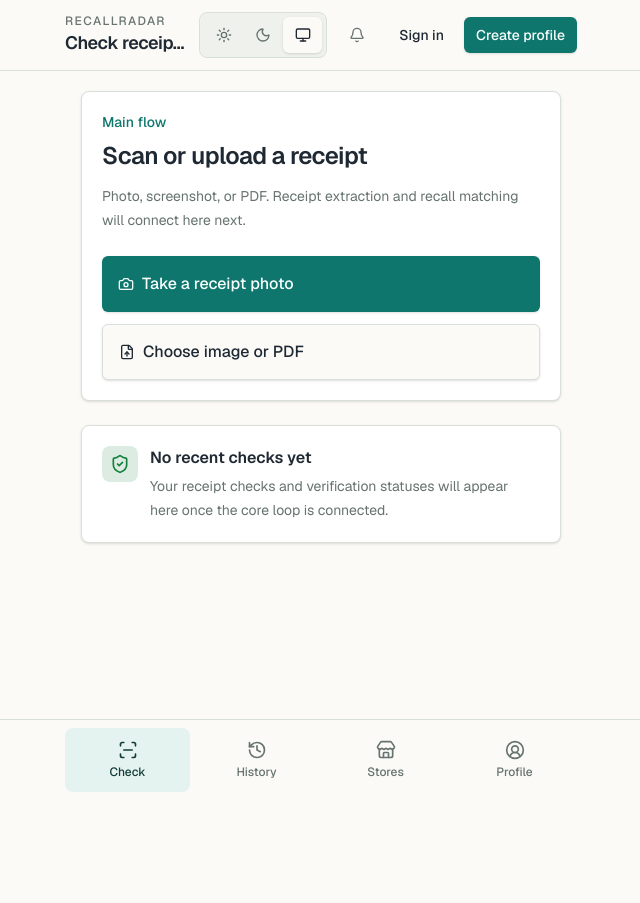
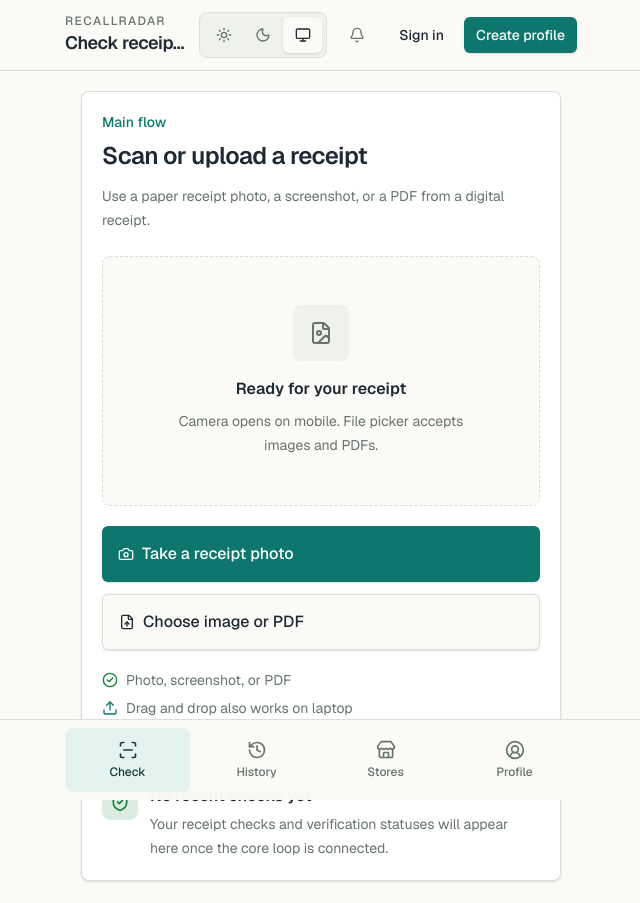
Before and after one commit to vic-corp-code/recallradar, a Next.js app: page /check in a window 1280 px wide. Shown: the top 903 px of the page, without its empty margins (319-959 px from the left). Before the commit the page ends 800 px from the top, so only its background shows below. Built offline with nearby package versions, Linux system fonts and the light colour scheme; no server answers.

Commit message:
Add receipt upload panel

```diff
--- a/src/app/(app)/check/page.tsx
+++ b/src/app/(app)/check/page.tsx
@@ -1,35 +1,11 @@
-import { Camera, FileUp, ShieldCheck } from "lucide-react";
+import { Clock3, ShieldCheck } from "lucide-react";
 
-import { Button } from "@/components/ui/button";
+import { UploadPanel } from "@/components/receipt/upload-panel";
 
 export default function CheckPage() {
   return (
     <div className="space-y-6">
-      <section className="rounded-lg border border-border bg-card p-5 shadow-sm">
-        <p className="text-sm font-medium text-primary">Main flow</p>
-        <h2 className="mt-2 text-2xl font-semibold tracking-tight">
-          Scan or upload a receipt
-        </h2>
-        <p className="mt-3 text-sm leading-6 text-muted-foreground">
-          Photo, screenshot, or PDF. Receipt extraction and recall matching will
-          connect here next.
-        </p>
-
-        <div className="mt-6 grid gap-3">
-          <Button className="h-14 justify-start text-base" type="button">
-            <Camera aria-hidden="true" />
-            Take a receipt photo
-          </Button>
-          <Button
-            className="h-14 justify-start text-base"
-            type="button"
-            variant="outline"
-          >
-            <FileUp aria-hidden="true" />
-            Choose image or PDF
-          </Button>
-        </div>
-      </section>
+      <UploadPanel />
 
       <section className="rounded-lg border border-border bg-card p-5 shadow-sm">
         <div className="flex items-start gap-3">
@@ -45,6 +21,21 @@ export default function CheckPage() {
           </div>
         </div>
       </section>
+
+      <section className="rounded-lg border border-border bg-card p-5 shadow-sm">
+        <div className="flex items-start gap-3">
+          <div className="rounded-lg bg-muted p-2 text-muted-foreground">
+            <Clock3 aria-hidden="true" className="size-5" />
+          </div>
+          <div>
+            <h3 className="font-semibold">Recent checks</h3>
+            <p className="mt-1 text-sm leading-6 text-muted-foreground">
+              Your latest receipt checks will appear here once extraction and
+              history are connected.
+            </p>
+          </div>
+        </div>
+      </section>
     </div>
   );
 }
--- /dev/null
+++ b/src/components/receipt/upload-panel.tsx
@@ -0,0 +1,287 @@
+"use client";
+
+import * as React from "react";
+import {
+  Camera,
+  CheckCircle2,
+  FileImage,
+  FileText,
+  FileUp,
+  Loader2,
+  RotateCcw,
+  Upload,
+  X,
+} from "lucide-react";
+
+import { Button } from "@/components/ui/button";
+import { cn } from "@/lib/utils";
+
+const ACCEPTED_FILE_TYPES = "image/*,.pdf";
+const MAX_FILE_SIZE_MB = 20;
+const MAX_FILE_SIZE_BYTES = MAX_FILE_SIZE_MB * 1024 * 1024;
+
+type SelectedReceipt = {
+  file: File;
+  previewUrl: string | null;
+};
+
+export function UploadPanel() {
+  const cameraInputRef = React.useRef<HTMLInputElement>(null);
+  const fileInputRef = React.useRef<HTMLInputElement>(null);
+  const [selectedReceipt, setSelectedReceipt] =
+    React.useState<SelectedReceipt | null>(null);
+  const [isPreparing, setIsPreparing] = React.useState(false);
+  const [isDragging, setIsDragging] = React.useState(false);
+  const [error, setError] = React.useState<string | null>(null);
+
+  React.useEffect(() => {
+    return () => {
+      if (selectedReceipt?.previewUrl) {
+        URL.revokeObjectURL(selectedReceipt.previewUrl);
+      }
+    };
+  }, [selectedReceipt?.previewUrl]);
+
+  function handleFiles(files: FileList | null) {
+    const file = files?.[0];
+
+    if (!file) {
+      return;
+    }
+
+    setError(null);
+
+    if (!isSupportedFile(file)) {
+      setError("Use a receipt photo, screenshot, or PDF.");
+      return;
+    }
+
+    if (file.size > MAX_FILE_SIZE_BYTES) {
+      setError(`Keep the file under ${MAX_FILE_SIZE_MB} MB.`);
+      return;
+    }
+
+    setIsPreparing(true);
+
+    window.setTimeout(() => {
+      setSelectedReceipt((current) => {
+        if (current?.previewUrl) {
+          URL.revokeObjectURL(current.previewUrl);
+        }
+
+        return {
+          file,
+          previewUrl: file.type.startsWith("image/")
+            ? URL.createObjectURL(file)
+            : null,
+        };
+      });
+      setIsPreparing(false);
+    }, 350);
+  }
+
+  function clearSelection() {
+    setSelectedReceipt((current) => {
+      if (current?.previewUrl) {
+        URL.revokeObjectURL(current.previewUrl);
+      }
+
+      return null;
+    });
+    setError(null);
+
+    if (cameraInputRef.current) {
+      cameraInputRef.current.value = "";
+    }
+
+    if (fileInputRef.current) {
+      fileInputRef.current.value = "";
+    }
+  }
+
+  return (
+    <section className="rounded-lg border border-border bg-card p-5 shadow-sm">
+      <div>
+        <p className="text-sm font-medium text-primary">Main flow</p>
+        <h2 className="mt-2 text-2xl font-semibold tracking-tight">
+          Scan or upload a receipt
+        </h2>
+        <p className="mt-3 text-sm leading-6 text-muted-foreground">
+          Use a paper receipt photo, a screenshot, or a PDF from a digital
+          receipt.
+        </p>
+      </div>
+
+      <div
+        className={cn(
+          "mt-6 rounded-lg border border-dashed border-border bg-background p-4 transition-colors",
+          isDragging && "border-primary bg-accent",
+        )}
+        onDragEnter={(event) => {
+          event.preventDefault();
+          setIsDragging(true);
+        }}
+        onDragLeave={(event) => {
+          event.preventDefault();
+          setIsDragging(false);
+        }}
+        onDragOver={(event) => event.preventDefault()}
+        onDrop={(event) => {
+          event.preventDefault();
+          setIsDragging(false);
+          handleFiles(event.dataTransfer.files);
+        }}
+      >
+        {selectedReceipt ? (
+          <SelectedFileCard
+            receipt={selectedReceipt}
+            onClear={clearSelection}
+          />
+        ) : (
+          <EmptyUploadState isPreparing={isPreparing} />
+        )}
+      </div>
+
+      {error ? (
+        <p className="mt-3 rounded-lg bg-risk/10 px-3 py-2 text-sm font-medium text-risk">
+          {error}
+        </p>
+      ) : null}
+
+      <div className="mt-5 grid gap-3">
+        <input
+          accept={ACCEPTED_FILE_TYPES}
+          capture="environment"
+          className="sr-only"
+          onChange={(event) => handleFiles(event.target.files)}
+          ref={cameraInputRef}
+          type="file"
+        />
+        <input
+          accept={ACCEPTED_FILE_TYPES}
+          className="sr-only"
+          onChange={(event) => handleFiles(event.target.files)}
+          ref={fileInputRef}
+          type="file"
+        />
+
+        <Button
+          className="h-14 justify-start text-base"
+          disabled={isPreparing}
+          onClick={() => cameraInputRef.current?.click()}
+          type="button"
+        >
+          {isPreparing ? (
+            <Loader2 aria-hidden="true" className="animate-spin" />
+          ) : (
+            <Camera aria-hidden="true" />
+          )}
+          Take a receipt photo
+        </Button>
+        <Button
+          className="h-14 justify-start text-base"
+          disabled={isPreparing}
+          onClick={() => fileInputRef.current?.click()}
+          type="button"
+          variant="outline"
+        >
+          <FileUp aria-hidden="true" />
+          Choose image or PDF
+        </Button>
+      </div>
+
+      <div className="mt-5 grid gap-2 text-sm text-muted-foreground">
+        <div className="flex items-center gap-2">
+          <CheckCircle2 aria-hidden="true" className="size-4 text-success" />
+          <span>Photo, screenshot, or PDF</span>
+        </div>
+        <div className="flex items-center gap-2">
+          <Upload aria-hidden="true" className="size-4 text-primary" />
+          <span>Drag and drop also works on laptop</span>
+        </div>
+      </div>
+    </section>
+  );
+}
+
+function EmptyUploadState({ isPreparing }: { isPreparing: boolean }) {
+  return (
+    <div className="flex flex-col items-center justify-center px-4 py-8 text-center">
+      <div className="flex h-14 w-14 items-center justify-center rounded-lg bg-muted text-muted-foreground">
+        {isPreparing ? (
+          <Loader2 aria-hidden="true" className="animate-spin" />
+        ) : (
+          <FileImage aria-hidden="true" />
+        )}
+      </div>
+      <h3 className="mt-4 font-semibold">
+        {isPreparing ? "Preparing file..." : "Ready for your receipt"}
+      </h3>
+      <p className="mt-2 max-w-xs text-sm leading-6 text-muted-foreground">
+        Camera opens on mobile. File picker accepts images and PDFs.
+      </p>
+    </div>
+  );
+}
+
+function SelectedFileCard({
+  receipt,
+  onClear,
+}: {
+  receipt: SelectedReceipt;
+  onClear: () => void;
+}) {
+  return (
+    <div className="space-y-4">
+      <div className="overflow-hidden rounded-lg border border-border bg-card">
+        {receipt.previewUrl ? (
+          // eslint-disable-next-line @next/next/no-img-element
+          <img
+            alt="Selected receipt preview"
+            className="max-h-72 w-full object-cover"
+            src={receipt.previewUrl}
+          />
+        ) : (
+          <div className="flex h-40 items-center justify-center bg-muted text-muted-foreground">
+            <FileText aria-hidden="true" className="size-12" />
+          </div>
+        )}
+      </div>
+
+      <div className="flex items-start justify-between gap-3">
+        <div className="min-w-0">
+          <p className="truncate font-medium">{receipt.file.name}</p>
+          <p className="mt-1 text-sm text-muted-foreground">
+            {formatFileSize(receipt.file.size)}
+          </p>
+        </div>
+        <Button
+          aria-label="Remove selected receipt"
+          onClick={onClear}
+          size="icon"
+          type="button"
+          variant="ghost"
+        >
+          <X aria-hidden="true" />
+        </Button>
+      </div>
+
+      <Button className="h-12 w-full" type="button">
+        <RotateCcw aria-hidden="true" />
+        Continue to extraction
+      </Button>
+    </div>
+  );
+}
+
+function isSupportedFile(file: File) {
+  return file.type.startsWith("image/") || file.type === "application/pdf";
+}
+
+function formatFileSize(size: number) {
+  if (size < 1024 * 1024) {
+    return `${Math.max(1, Math.round(size / 1024))} KB`;
+  }
+
+  return `${(size / 1024 / 1024).toFixed(1)} MB`;
+}
```
